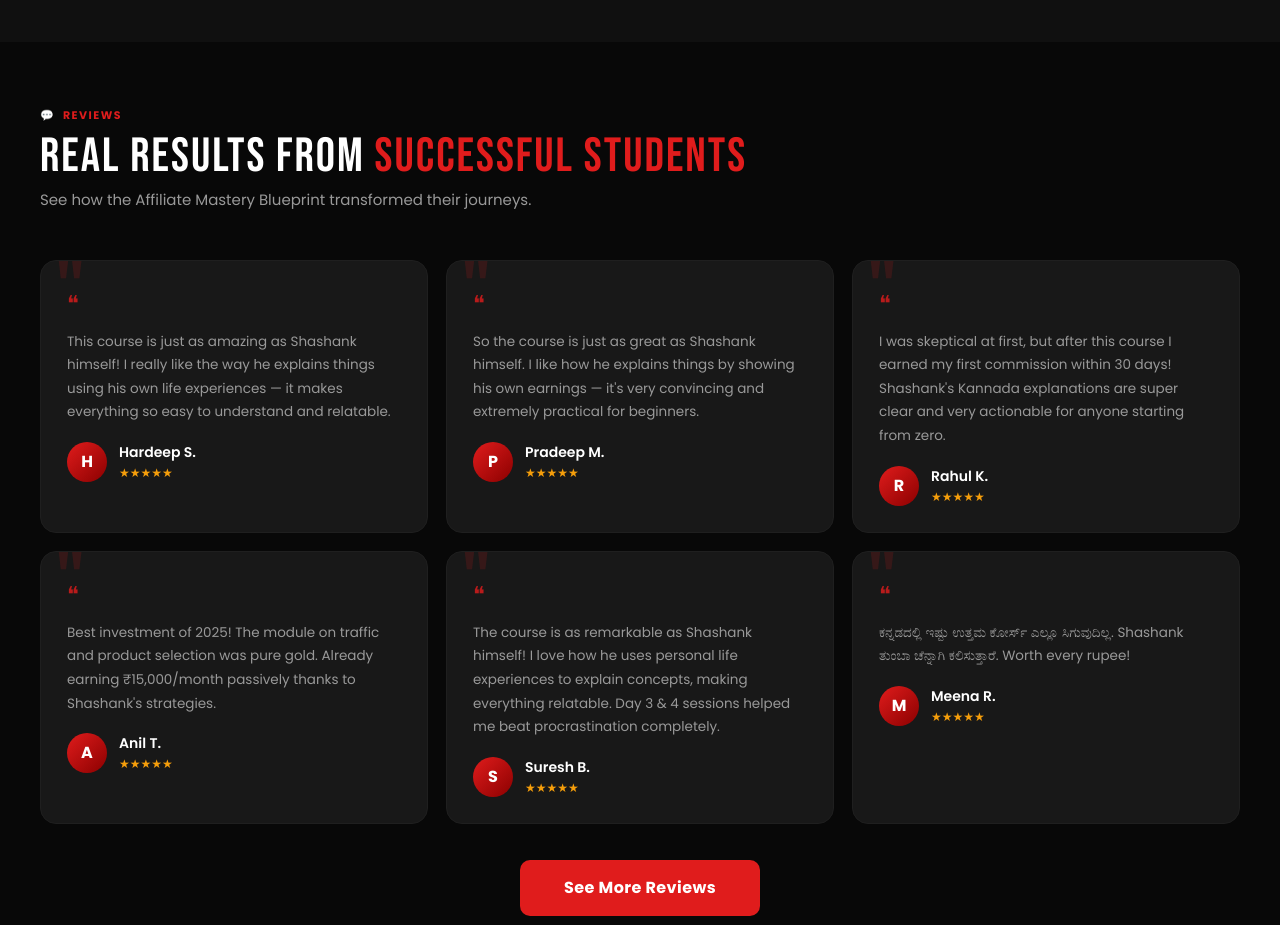
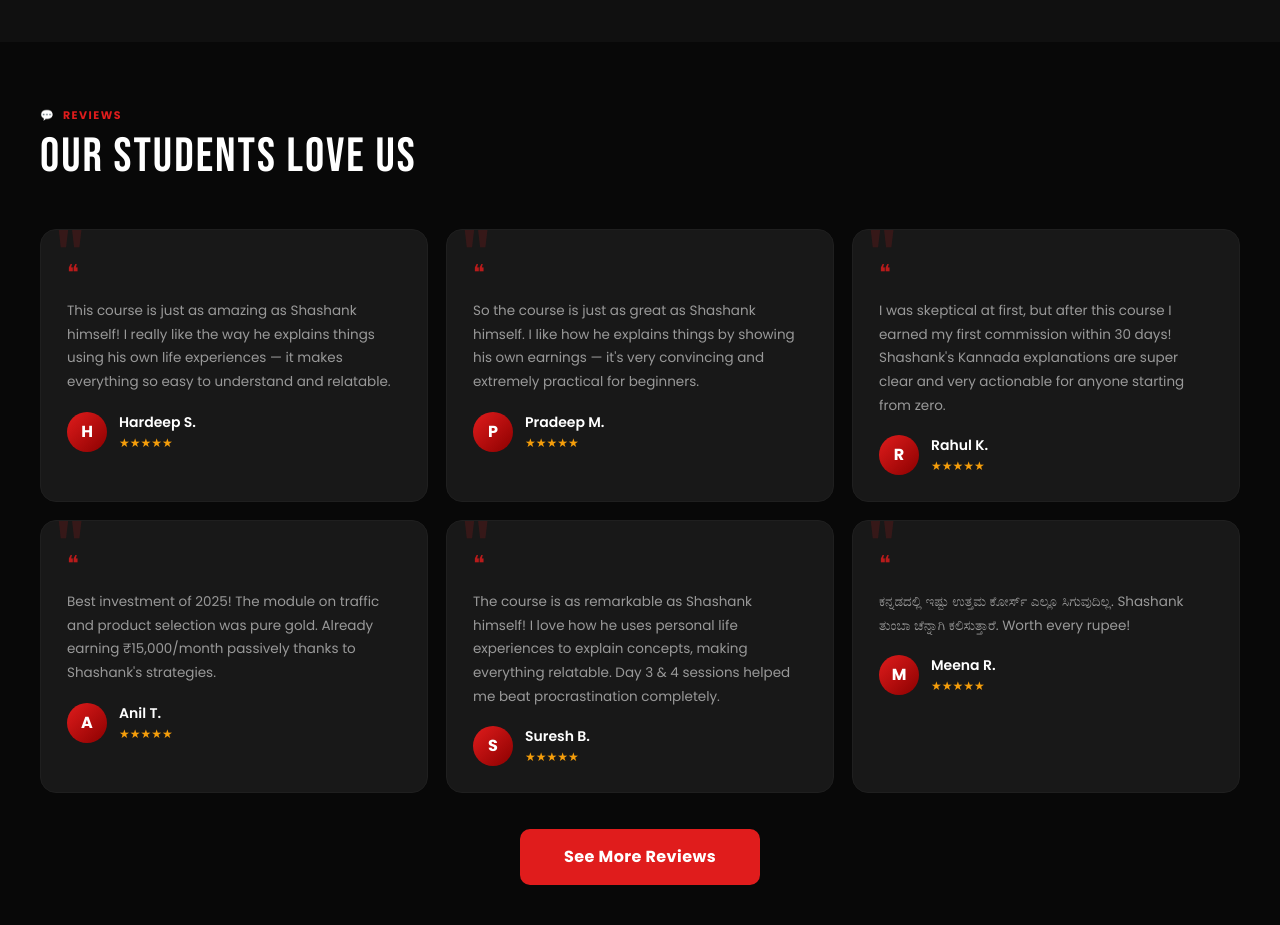
Before and after one commit to shashanksky376-creator/creators, a plain HTML site: page affiliate-mastery (9).html in a window 1280 px wide. Shown: the part 5480-6405 px from the top of the page. Drawn offline with nearby package versions, Linux system fonts and the light colour scheme.

Commit message:
Revert testimonial headers to 'Our Students Love Us'

```diff
--- a/affiliate-mastery (9).html
+++ b/affiliate-mastery (9).html
@@ -784,8 +784,7 @@ footer p{font-size:12.5px;color:var(--muted);}
 <!-- REVIEWS -->
 <section class="sec" style="background:var(--dark);">
   <div class="sec-label">💬 &nbsp;Reviews</div>
-  <h2 class="sec-h">Real Results from <span style="color:var(--red);">Successful Students</span></h2>
-  <p class="sec-p">See how the Affiliate Mastery Blueprint transformed their journeys.</p>
+  <h2 class="sec-h">Our Students Love Us</h2>
   <div class="reviews-grid">
     <div class="rev-card">
       <div class="rev-qi">❝</div>
```
Also changed, not shown: index.html (+1 -1 lines).
